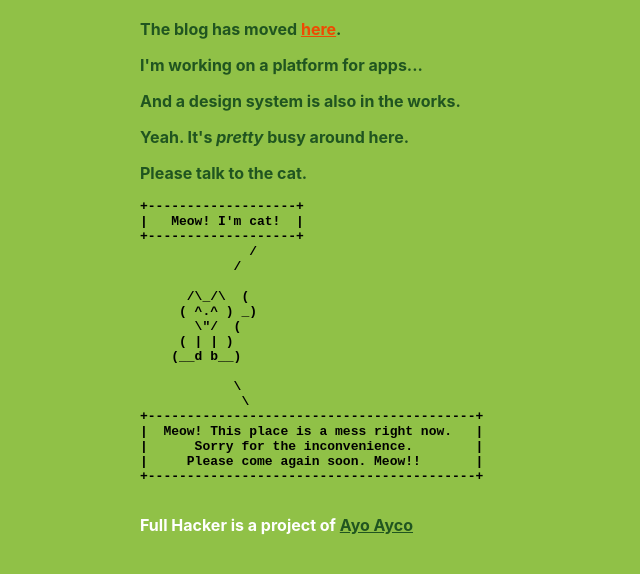
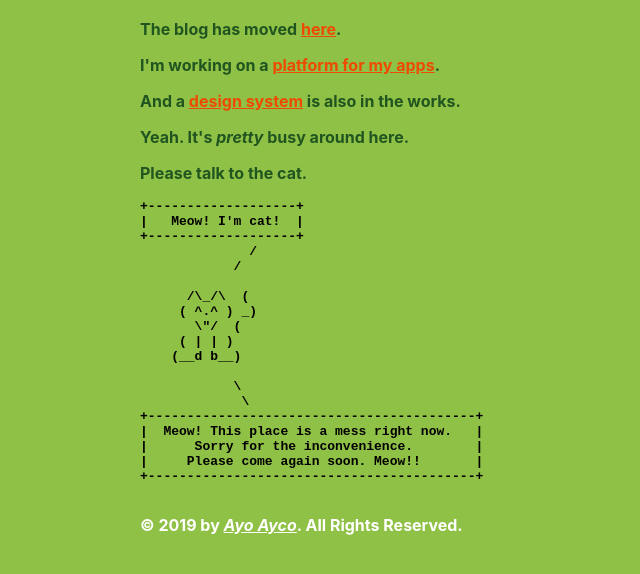
Before and after one commit to fullhacker/home, a website: page index.html in a window 1280 px wide. Shown: the part 212-786 px from the top of the page, without its empty margins (250-890 px from the left). Drawn offline with Linux system fonts and the light colour scheme.

Commit message:
update content

```diff
--- a/index.html
+++ b/index.html
@@ -52,7 +52,8 @@
             color: #ee4a03;
         }
         div#footer a {
-            color: #205520;
+            font-style: italic;
+            color: #fff;
         }
 
         @media only screen and (min-width: 0px) and (max-width: 500px) {
@@ -70,8 +71,8 @@
     <div id="wrapper">
         <h1><span class="large-text">Full Hacker</span> is undergoing <span class="emphasized">passionate</span> construction.</h1>
         <p>The blog has moved <a href="https://blog.fullhacker.com">here</a>.</p>
-        <p>I'm working on a platform for apps...</p>
-        <p>And a design system is also in the works.</p>
+        <p>I'm working on a <a href="https://apps.fullhacker.com">platform for my apps</a>.</p>
+        <p>And a <a href="https://parts.fullhacker.com">design system</a> is also in the works.</p>
         <p>Yeah. It's <span class="emphasized">pretty</span> busy around here.</p>
         <p>Please talk to the cat.</p>
         <div id="cat">
@@ -98,7 +99,7 @@
             </pre>
         </div>
         <div id="footer">
-            <p>Full Hacker is a project of <a href="https://ayoayco.com">Ayo Ayco</a></p>
+            <p>&copy; 2019 by <a href="https://ayoayco.com">Ayo Ayco</a>. All Rights Reserved.</p>
         </div>
     </div>
 </body>
```
